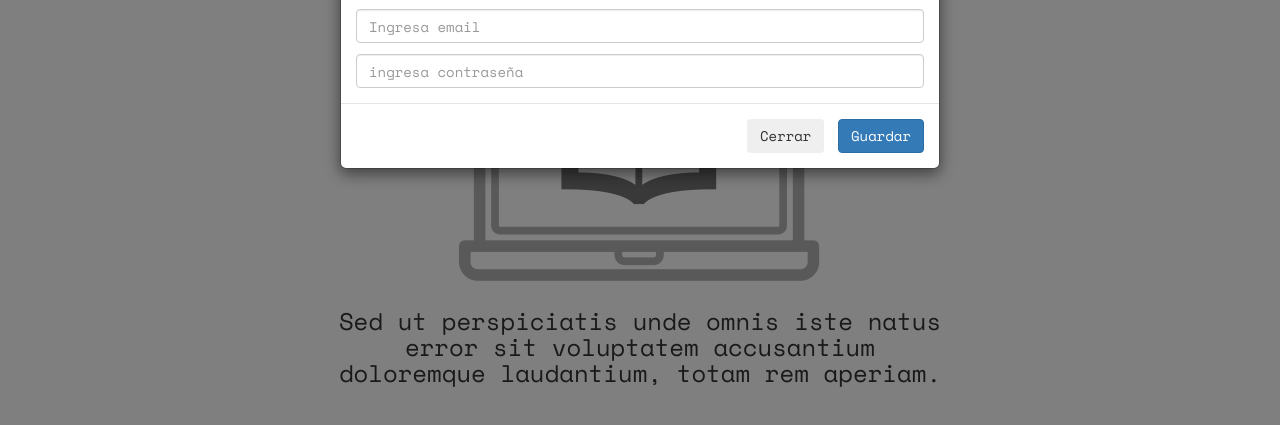
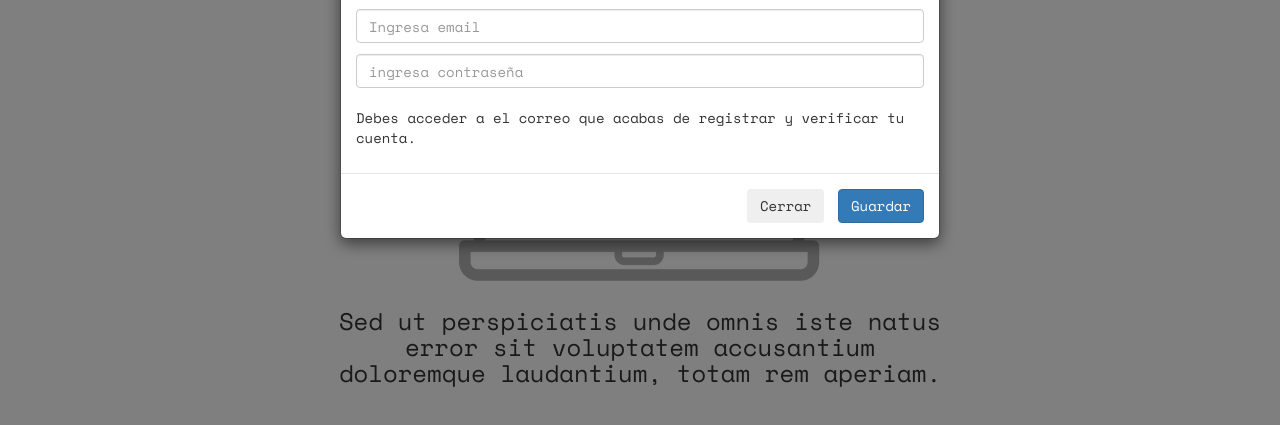
Before and after one commit to Jocelyn1912/geeky-libros, a plain HTML site: page index.html in a window 1280 px wide. Both pictures are taken after a click on the button "Registrar". Shown: the part 87-512 px from the top of the page. Drawn offline with nearby package versions, Linux system fonts and the light colour scheme; no server answers.

Commit message:
Mensaje de verificación

```diff
--- a/index.html
+++ b/index.html
@@ -65,6 +65,8 @@
         <input id="email" type="email" placeholder="Ingresa email" class="form-control">
         <div class="mt-2"></div>
         <input id="password" type="password" placeholder="ingresa contraseña" class="form-control">
+        <br>
+        <p>Debes acceder a el correo que acabas de registrar y verificar tu cuenta.</p>
       </div>
       <div class="modal-footer">
         <button type="button" class="btn btn-secondary" data-dismiss="modal">Cerrar</button>
```
